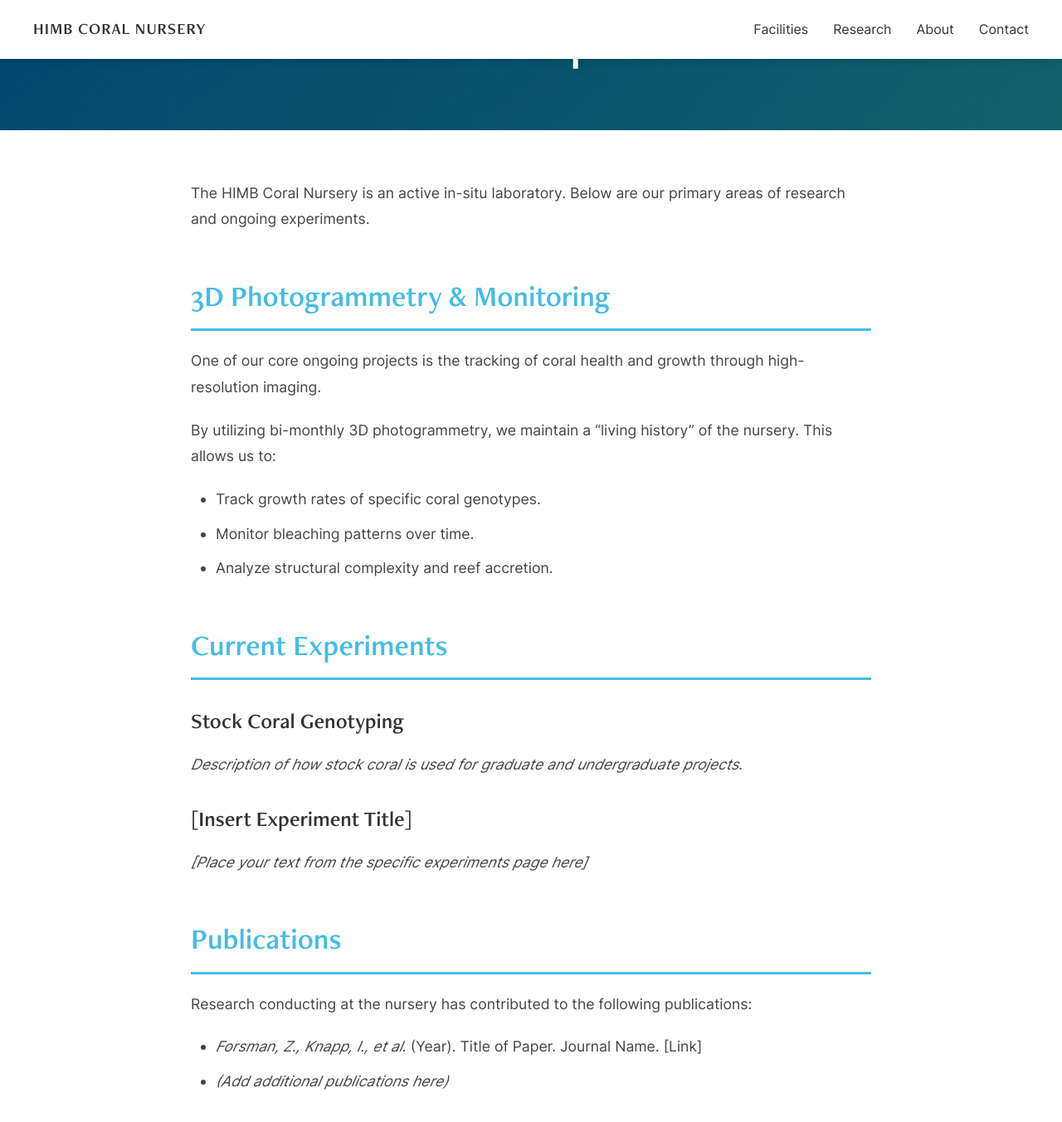
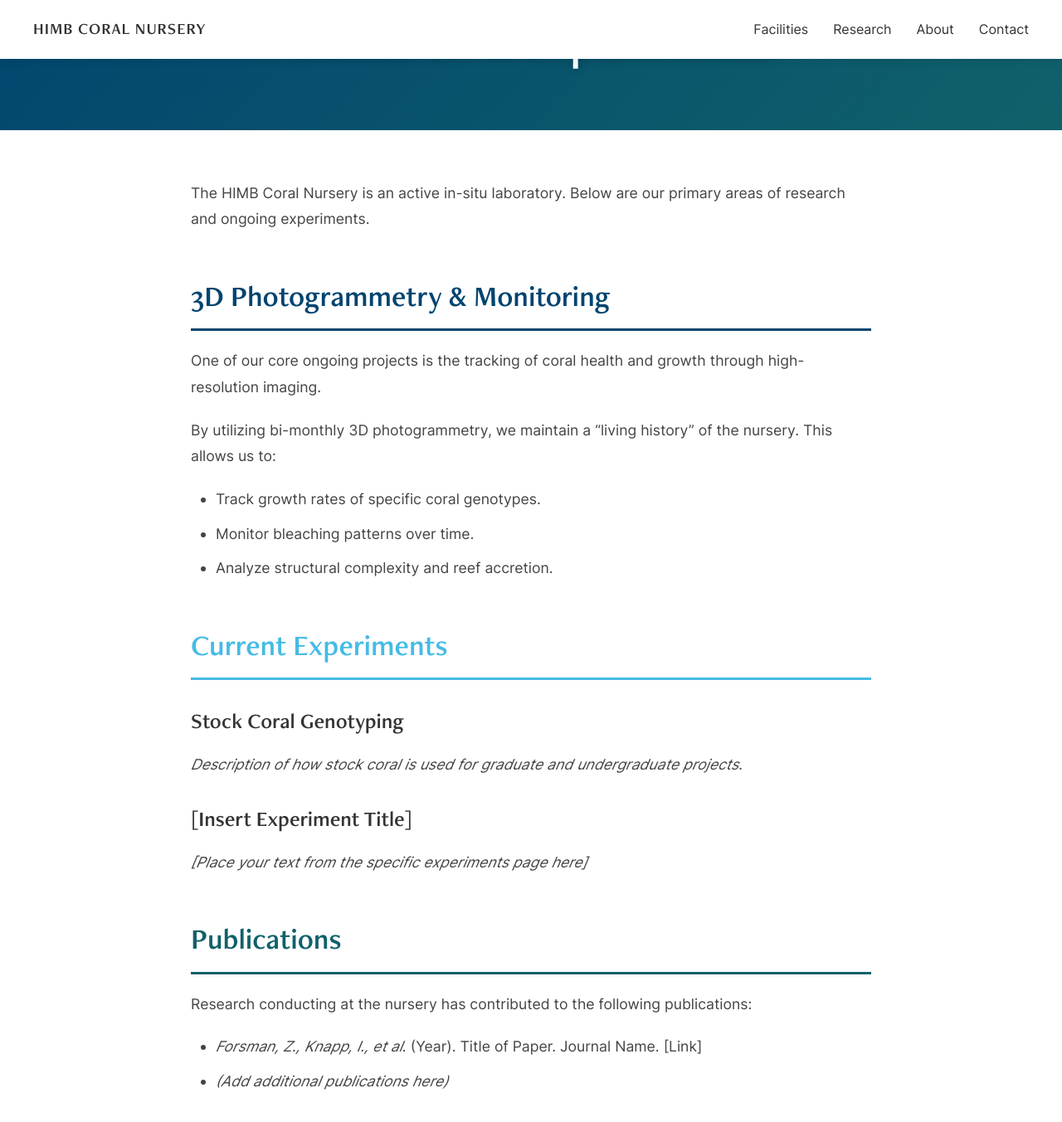
Before and after one commit to himb-coral-nursery/himb-coral-nursery.github.io, a Jekyll site: the page built from research.md, in a window 1280 px wide and 1400 px high, scrolled down 113 px. Shown: the top 1353 px of the window at 83% size. Built offline with Jekyll 4.4.1, drawn with Linux system fonts in a browser that asks for light colours.

Commit message:
Update style.css

```diff
--- a/assets/css/style.css
+++ b/assets/css/style.css
@@ -198,6 +198,27 @@ h1, h2, h3, .logo {
 
 .page-body h2:first-child {
   margin-top: 0;
+}
+
+/* Individual heading colors for facilities page */
+.page-body h2:nth-of-type(1) {
+  color: #00446F; /* Deep Ocean - docks */
+  border-bottom: 3px solid #00446F;
+}
+
+.page-body h2:nth-of-type(2) {
+  color: #45BBE6; /* Hawai'i Sky - frp racks */
+  border-bottom: 3px solid #45BBE6;
+}
+
+.page-body h2:nth-of-type(3) {
+  color: #10616A; /* Patch Reef - flex racks */
+  border-bottom: 3px solid #10616A;
+}
+
+.page-body h2:nth-of-type(4) {
+  color: #4B682F; /* Heritage Trees - tanks */
+  border-bottom: 3px solid #4B682F;
 }
 
 .page-body h3 {
```
